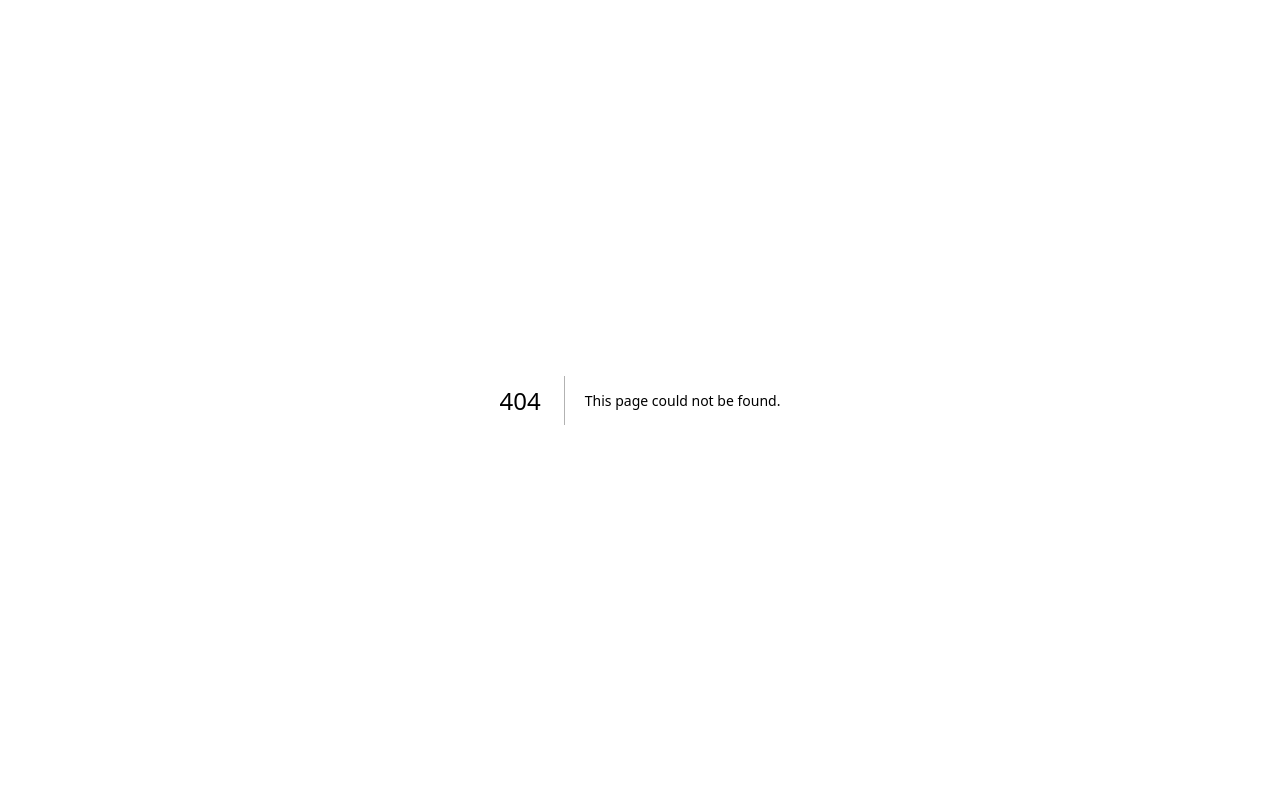
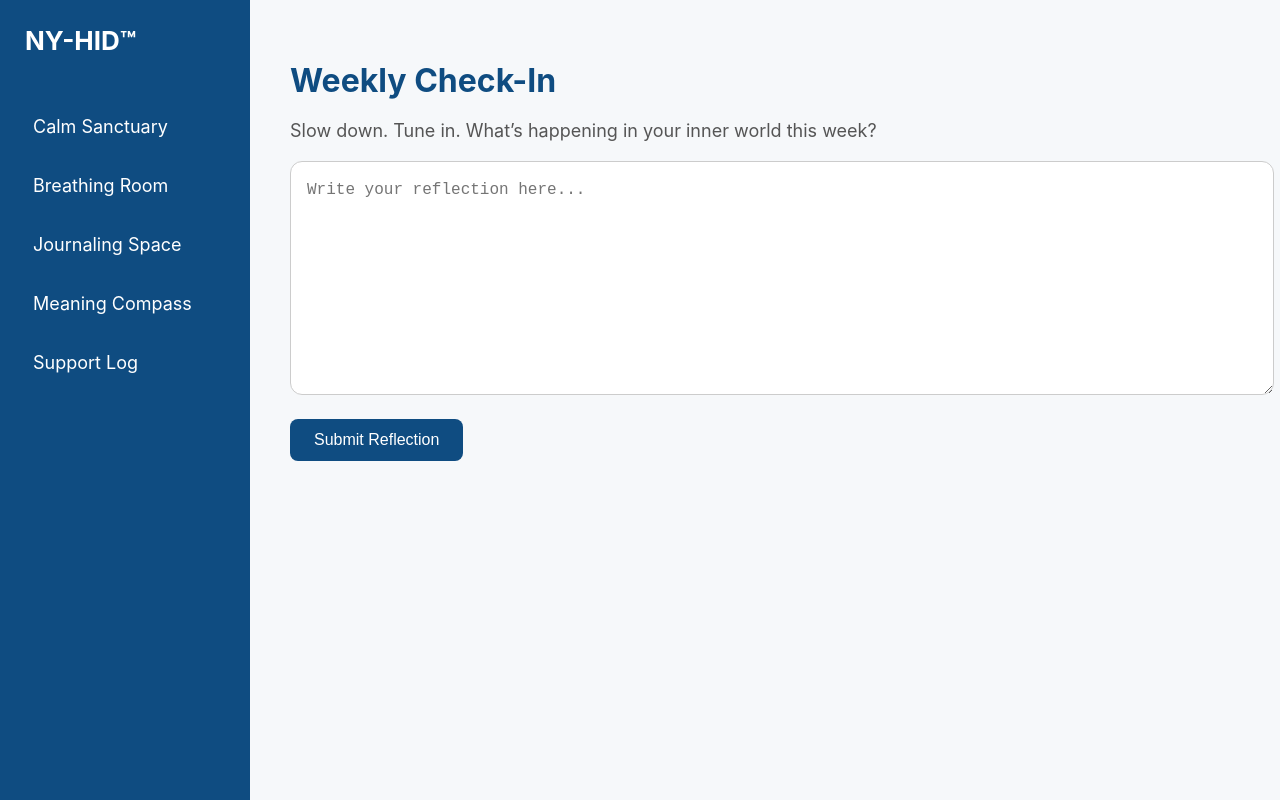
Before and after one commit to nyumbayetuorg-prog/ny-hid, a Next.js app: page /weekly-checkin in a window 1280 px wide. Before the commit this address had no page. Built offline with nearby package versions, Linux system fonts and the light colour scheme.

Commit message:
Create weekly-checkin.js
Create weekly-checkin.js with reflection submission UI

```diff
--- /dev/null
+++ b/pages/weekly-checkin.js
@@ -0,0 +1,105 @@
+import Sidebar from "../components/Sidebar";
+import { useState } from "react";
+
+export default function WeeklyCheckIn() {
+  const [reflection, setReflection] = useState("");
+  const [submitted, setSubmitted] = useState(false);
+
+  const handleSubmit = () => {
+    if (!reflection.trim()) return;
+    setSubmitted(true);
+
+    // Placeholder for Airtable/API integration
+    console.log("Reflection submitted:", reflection);
+  };
+
+  return (
+    <div style={{ display: "flex", minHeight: "100vh" }}>
+      <Sidebar />
+
+      <main
+        style={{
+          flex: 1,
+          padding: "40px",
+          background: "#F6F8FA",
+          boxSizing: "border-box",
+        }}
+      >
+        <h1 style={{ fontSize: "32px", color: "#0F4C81", marginBottom: "20px" }}>
+          Weekly Check-In
+        </h1>
+
+        <p style={{ fontSize: "18px", color: "#555", marginBottom: "20px" }}>
+          Slow down. Tune in. What’s happening in your inner world this week?
+        </p>
+
+        {!submitted ? (
+          <div>
+            <textarea
+              value={reflection}
+              onChange={(e) => setReflection(e.target.value)}
+              placeholder="Write your reflection here..."
+              style={{
+                width: "100%",
+                minHeight: "200px",
+                padding: "16px",
+                borderRadius: "12px",
+                border: "1px solid #ccc",
+                fontSize: "16px",
+                lineHeight: "1.5",
+                outline: "none",
+              }}
+            />
+
+            <button
+              onClick={handleSubmit}
+              style={{
+                marginTop: "20px",
+                background: "#0F4C81",
+                color: "white",
+                padding: "12px 24px",
+                borderRadius: "8px",
+                fontSize: "16px",
+                border: "none",
+                cursor: "pointer",
+              }}
+            >
+              Submit Reflection
+            </button>
+          </div>
+        ) : (
+          <div
+            style={{
+              background: "white",
+              padding: "20px",
+              borderRadius: "12px",
+              boxShadow: "0px 4px 10px rgba(0,0,0,0.08)",
+            }}
+          >
+            <h2 style={{ color: "#4CAF50" }}>Thank you.</h2>
+            <p style={{ fontSize: "17px", color: "#444" }}>
+              Your reflection has been received.
+              Healing begins the moment you listen to your inner truth.
+            </p>
+
+            <button
+              onClick={() => (window.location.href = "/dashboard")}
+              style={{
+                marginTop: "20px",
+                background: "#0F4C81",
+                color: "white",
+                padding: "12px 24px",
+                borderRadius: "8px",
+                fontSize: "16px",
+                border: "none",
+                cursor: "pointer",
+              }}
+            >
+              Back to Dashboard
+            </button>
+          </div>
+        )}
+      </main>
+    </div>
+  );
+}
```
